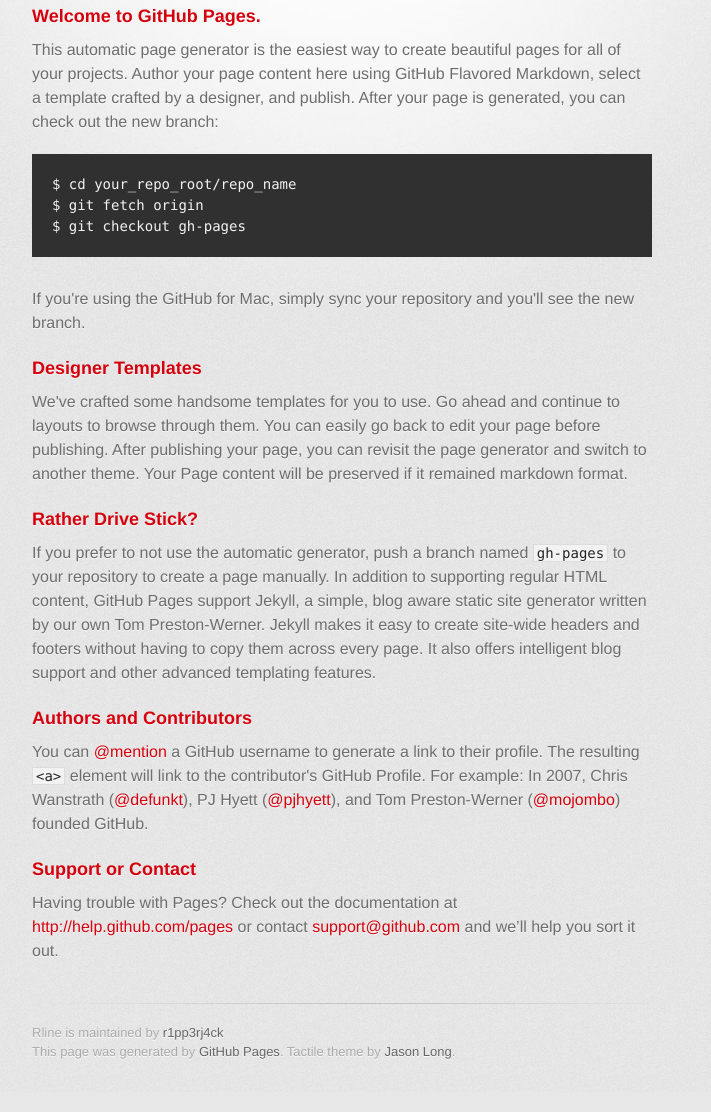
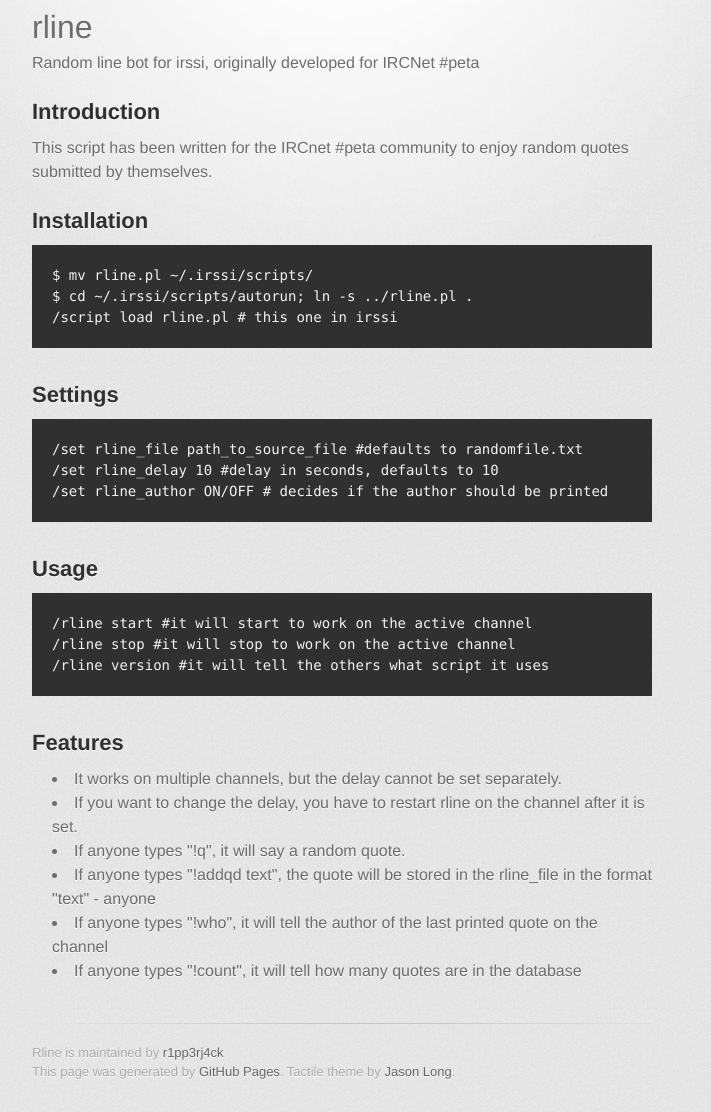
Before and after one commit to attilabukor/rline, a plain HTML site: page index.html in a window 1280 px wide. Shown: the part 268-1380 px from the top of the page, without its empty margins (298-1009 px from the left). Drawn offline with Linux system fonts and the light colour scheme; a web font is replaced by a local one.

```diff
--- a/index.html
+++ b/index.html
@@ -31,37 +31,56 @@
         <hr>
 
         <section id="main_content">
-          <h3>
-<a name="welcome-to-github-pages" class="anchor" href="#welcome-to-github-pages"><span class="octicon octicon-link"></span></a>Welcome to GitHub Pages.</h3>
+          <h1>
+<a name="rline" class="anchor" href="#rline"><span class="octicon octicon-link"></span></a>rline</h1>
 
-<p>This automatic page generator is the easiest way to create beautiful pages for all of your projects. Author your page content here using GitHub Flavored Markdown, select a template crafted by a designer, and publish. After your page is generated, you can check out the new branch:</p>
+<p>Random line bot for irssi, originally developed for IRCNet #peta</p>
 
-<pre><code>$ cd your_repo_root/repo_name
-$ git fetch origin
-$ git checkout gh-pages
+<h2>
+<a name="introduction" class="anchor" href="#introduction"><span class="octicon octicon-link"></span></a>Introduction</h2>
+
+<p>This script has been written for the IRCnet #peta community
+to enjoy random quotes submitted by themselves.</p>
+
+<h2>
+<a name="installation" class="anchor" href="#installation"><span class="octicon octicon-link"></span></a>Installation</h2>
+
+<pre><code>$ mv rline.pl ~/.irssi/scripts/
+$ cd ~/.irssi/scripts/autorun; ln -s ../rline.pl .
+/script load rline.pl # this one in irssi
 </code></pre>
 
-<p>If you're using the GitHub for Mac, simply sync your repository and you'll see the new branch.</p>
+<h2>
+<a name="settings" class="anchor" href="#settings"><span class="octicon octicon-link"></span></a>Settings</h2>
 
-<h3>
-<a name="designer-templates" class="anchor" href="#designer-templates"><span class="octicon octicon-link"></span></a>Designer Templates</h3>
+<pre><code>/set rline_file path_to_source_file #defaults to randomfile.txt
+/set rline_delay 10 #delay in seconds, defaults to 10
+/set rline_author ON/OFF # decides if the author should be printed
+</code></pre>
 
-<p>We've crafted some handsome templates for you to use. Go ahead and continue to layouts to browse through them. You can easily go back to edit your page before publishing. After publishing your page, you can revisit the page generator and switch to another theme. Your Page content will be preserved if it remained markdown format.</p>
+<h2>
+<a name="usage" class="anchor" href="#usage"><span class="octicon octicon-link"></span></a>Usage</h2>
 
-<h3>
-<a name="rather-drive-stick" class="anchor" href="#rather-drive-stick"><span class="octicon octicon-link"></span></a>Rather Drive Stick?</h3>
+<pre><code>/rline start #it will start to work on the active channel
+/rline stop #it will stop to work on the active channel
+/rline version #it will tell the others what script it uses
+</code></pre>
 
-<p>If you prefer to not use the automatic generator, push a branch named <code>gh-pages</code> to your repository to create a page manually. In addition to supporting regular HTML content, GitHub Pages support Jekyll, a simple, blog aware static site generator written by our own Tom Preston-Werner. Jekyll makes it easy to create site-wide headers and footers without having to copy them across every page. It also offers intelligent blog support and other advanced templating features.</p>
+<h2>
+<a name="features" class="anchor" href="#features"><span class="octicon octicon-link"></span></a>Features</h2>
 
-<h3>
-<a name="authors-and-contributors" class="anchor" href="#authors-and-contributors"><span class="octicon octicon-link"></span></a>Authors and Contributors</h3>
-
-<p>You can <a href="https://github.com/blog/821" class="user-mention">@mention</a> a GitHub username to generate a link to their profile. The resulting <code>&lt;a&gt;</code> element will link to the contributor's GitHub Profile. For example: In 2007, Chris Wanstrath (<a href="https://github.com/defunkt" class="user-mention">@defunkt</a>), PJ Hyett (<a href="https://github.com/pjhyett" class="user-mention">@pjhyett</a>), and Tom Preston-Werner (<a href="https://github.com/mojombo" class="user-mention">@mojombo</a>) founded GitHub.</p>
-
-<h3>
-<a name="support-or-contact" class="anchor" href="#support-or-contact"><span class="octicon octicon-link"></span></a>Support or Contact</h3>
-
-<p>Having trouble with Pages? Check out the documentation at <a href="http://help.github.com/pages">http://help.github.com/pages</a> or contact <a href="mailto:support@github.com">support@github.com</a> and we’ll help you sort it out.</p>
+<ul>
+<li>It works on multiple channels, but the delay cannot be set
+separately.</li>
+<li>If you want to change the delay, you have to restart rline
+on the channel after it is set.</li>
+<li>If anyone types "!q", it will say a random quote.</li>
+<li>If anyone types "!addqd text", the quote will be stored in the
+rline_file in the format "text" - anyone</li>
+<li>If anyone types "!who", it will tell the author of the last printed quote on
+the channel</li>
+<li>If anyone types "!count", it will tell how many quotes are in the database</li>
+</ul>
         </section>
 
         <footer>
```
Also changed, not shown: params.json (+1 -1 lines).
